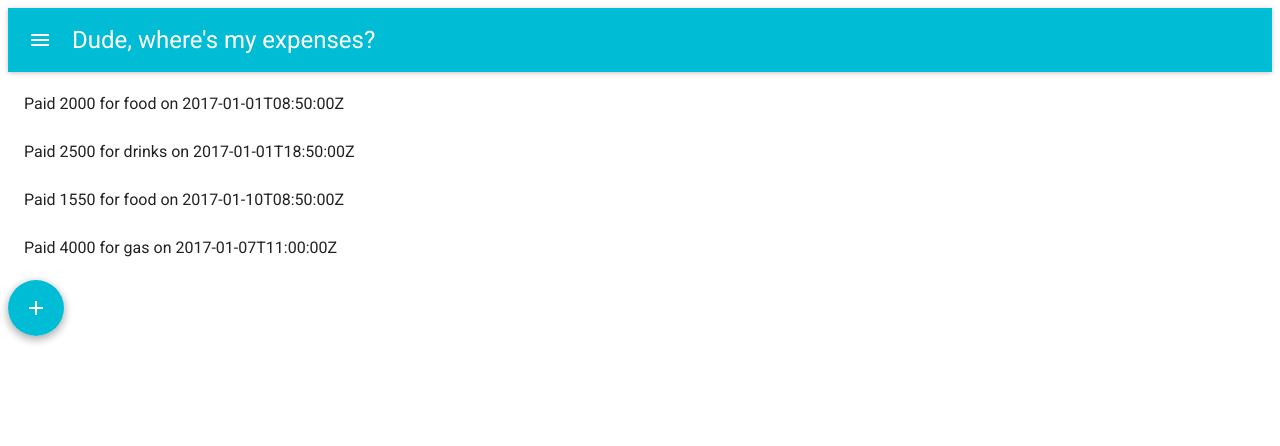
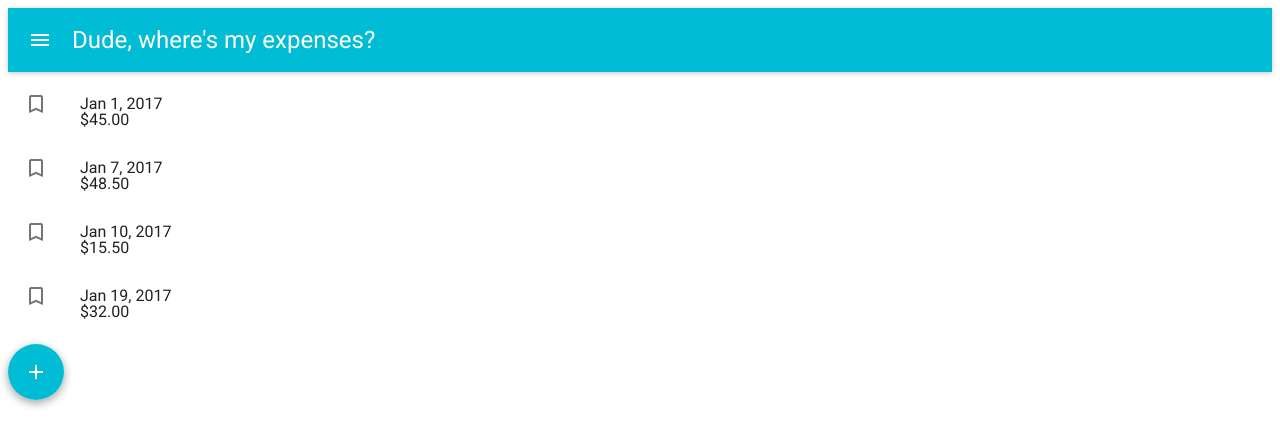
Before and after one commit to gkats/dude-expenses-frontend, a React app: page / in a window 1280 px wide. Shown: the top 446 px of the page. Built offline with nearby package versions, Linux system fonts and the light colour scheme; what react-tap-event-plugin would draw is missing.

Commit message:
Group expenses by date

```diff
--- a/package.json
+++ b/package.json
@@ -22,6 +22,7 @@
   },
   "homepage": "https://github.com/gkats/dude-expenses-frontend#readme",
   "dependencies": {
+    "fecha": "^2.3.0",
     "material-ui": "^0.16.7",
     "react": "^15.4.2",
     "react-dom": "^15.4.2",
--- a/src/components/Expense.jsx
+++ /dev/null
@@ -1,10 +0,0 @@
-import React from 'react';
-import { ListItem } from 'material-ui/List';
-
-const Expense = (props) => (
-  <ListItem key={props.id}>
-    Paid {props.priceCents} for {props.tag} on {props.date}
-  </ListItem>
-);
-
-export default Expense;
--- /dev/null
+++ b/src/components/ExpenseGroup.jsx
@@ -0,0 +1,19 @@
+import React from 'react';
+import { ListItem } from 'material-ui/List';
+import ActionBookmarkBorder from 'material-ui/svg-icons/action/bookmark-border';
+
+function totalPrice(expenses, numFormat) {
+  let total = expenses.reduce((sum, expense) => (
+    sum + parseInt(expense.price_cents)
+  ), 0);
+  return numFormat.format(total / 100);
+}
+
+const ExpenseGroup = (props) => (
+  <ListItem leftIcon={<ActionBookmarkBorder />}>
+    <div>{props.date}</div>
+    <div>{ totalPrice(props.expenses, props.numFormat) }</div>
+  </ListItem>
+);
+
+export default ExpenseGroup;
--- a/src/components/ExpensesContainer.jsx
+++ b/src/components/ExpensesContainer.jsx
@@ -30,6 +30,20 @@ const expenses = [
     price_cents: '4000',
     date: '2017-01-07T11:00:00Z',
     tag: 'gas'
+  },
+
+  {
+    id: 5,
+    price_cents: '3200',
+    date: '2017-01-19T15:38:20Z',
+    tag: 'gas'
+  },
+
+  {
+    id: 6,
+    price_cents: '0850',
+    date: '2017-01-07T13:00:00Z',
+    tag: 'food'
   }
 ];
 
@@ -47,7 +61,7 @@ class ExpensesContainer extends Component {
   render() {
     return (
       <div>
-        <ExpensesList expenses={expenses} />
+        <ExpensesList expenses={expenses} locale="en-US" currency="usd" />
         <FloatingActionButton onClick={this.btnClicked}>
           <ContentAdd />
         </FloatingActionButton>
--- a/src/components/ExpensesList.jsx
+++ b/src/components/ExpensesList.jsx
@@ -1,25 +1,47 @@
 import React from 'react';
+import fecha from 'fecha';
 import { List } from 'material-ui/List';
-import Expense from './Expense';
+import ExpenseGroup from './ExpenseGroup';
 
-function renderExpense(expense) {
-  return
+function sortByDate(a, b) {
+  if (a.date > b.date) {
+    return 1;
+  } else if (a.date < b.date) {
+    return -1;
+  }
+  return 0;
+}
+
+function groupByDate(expenses) {
+  return expenses.sort(sortByDate).reduce((grouped, expense) => {
+    let date = fecha.format(new Date(expense.date), 'mediumDate');
+    grouped[date] = grouped[date] || [];
+    grouped[date].push(expense);
+    return grouped;
+  }, {});
 };
 
-const ExpensesList = (props) => (
+const ExpensesList = (props) => {
+  let grouped = groupByDate(props.expenses);
+  let numFormat = Intl.NumberFormat(props.locale, {
+    style: 'currency',
+    currency: props.currency
+  });
+
+  return (
     <List>
       {
-      props.expenses.map(expense => (
-        <Expense
-          key={expense.id}
-          priceCents={expense.price_cents}
-          tag={expense.tag}
-          date={expense.date}
-          notes={expense.notes}
+        Object.keys(grouped).map(date => (
+          <ExpenseGroup
+            key={date}
+            date={date}
+            expenses={grouped[date]}
+            numFormat={numFormat}
           />
         ))
       }
     </List>
   );
+};
 
 export default ExpensesList;
```
Lines whose indentation alone changed are shown as unchanged.
